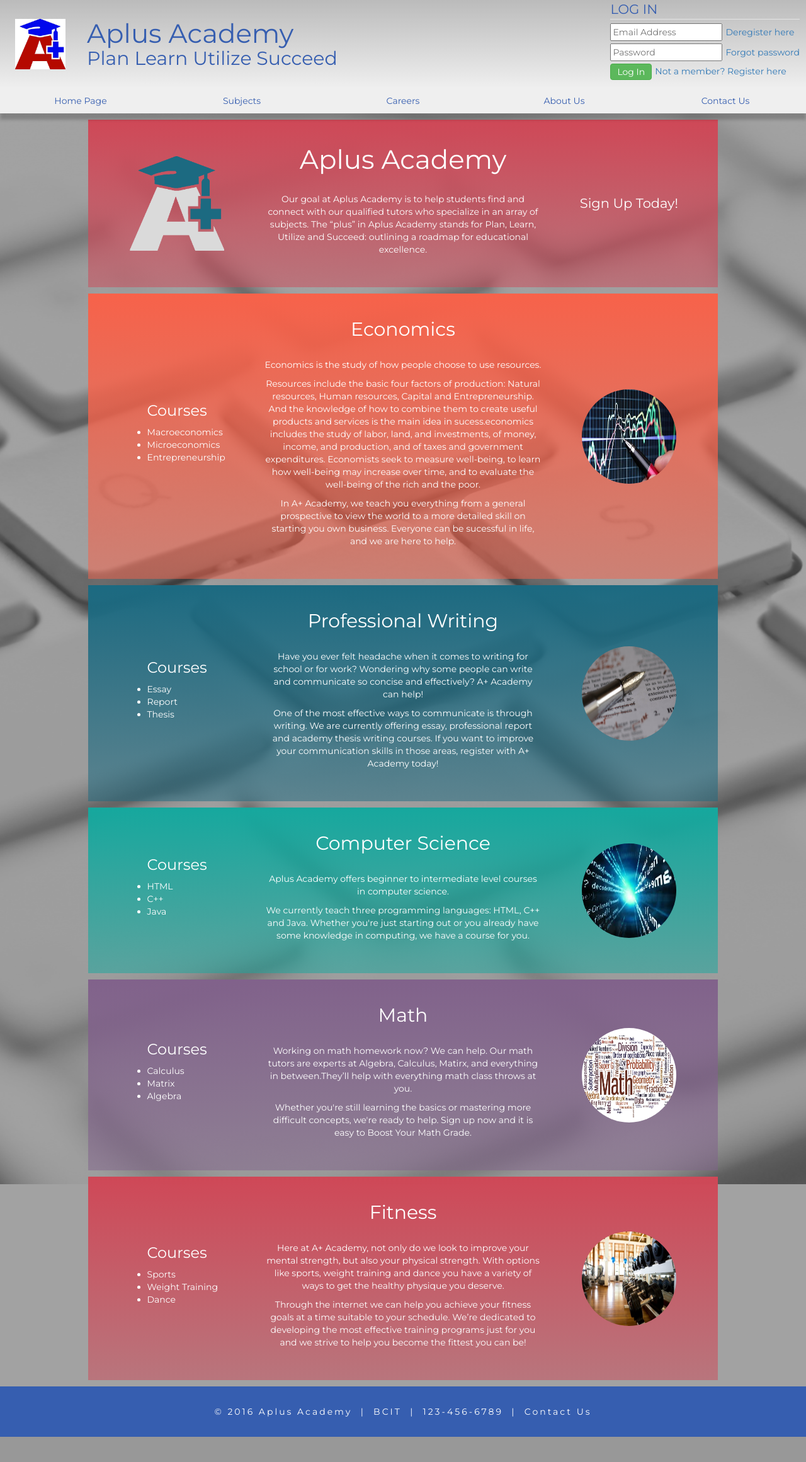
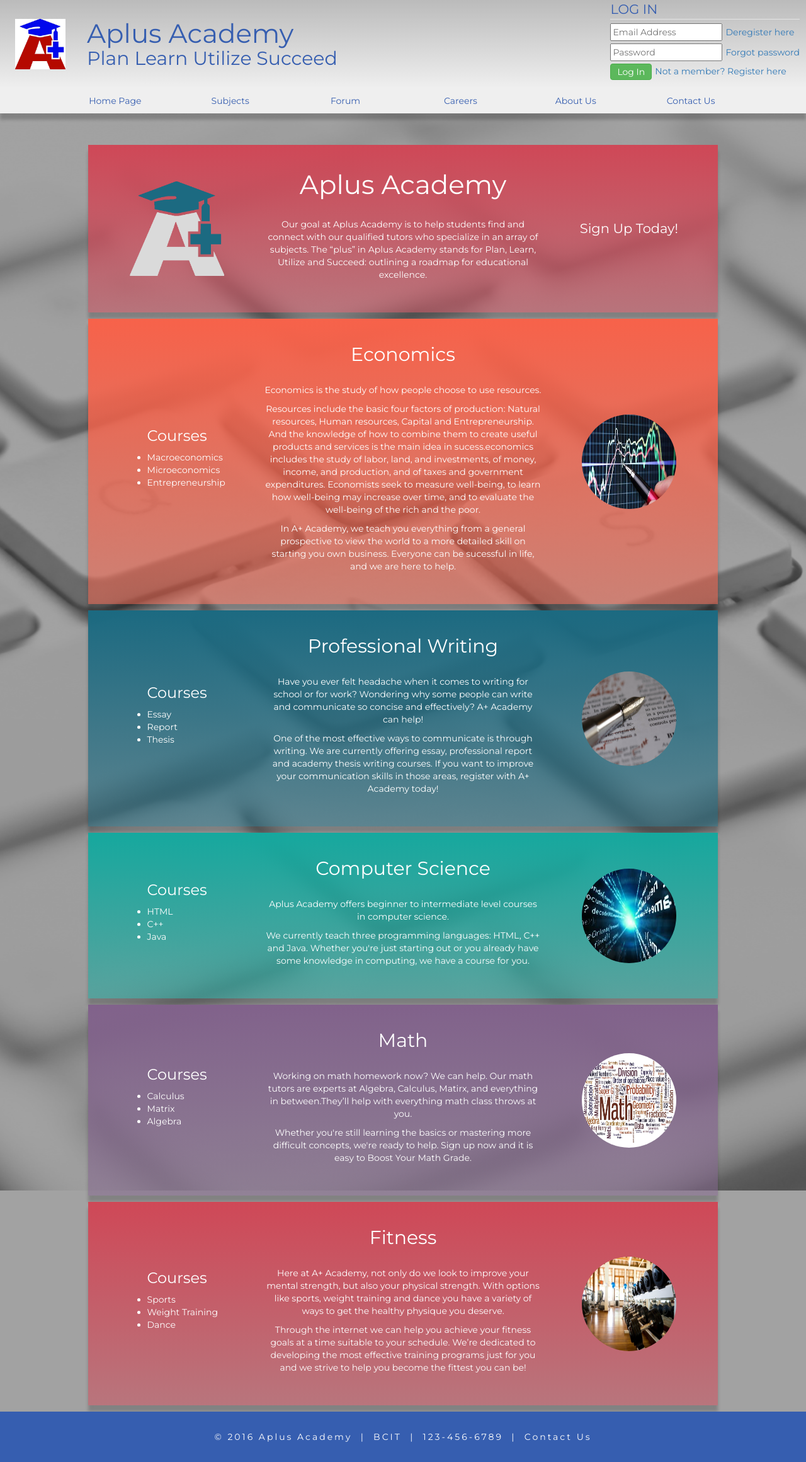
Before and after one commit to KentHuangProjects/AplusAcademy-TutoringWebsite-G9, a PHP site: page / in a window 1280 px wide. Shown: the whole page at 63% size. Before the commit the page ends 2281 px from the top, so only its background shows below. Run offline with PHP 8.4, Linux system fonts and the light colour scheme.

Commit message:
Added forum link to nav.

```diff
--- a/header.php
+++ b/header.php
@@ -88,9 +88,7 @@
 	    <!-- navigation -->
 	    <div class="wrapper">
 	        <ul id="navbar">
-		        <li>
-		            <a href="/index.php">Home Page</a>
-		        </li>
+		        <li><a href="/index.php">Home Page</a></li>
 		        <li><a href="#">Subjects</a>
 			        <ul>
 				        <li class="subject"><a href="/subjects/subject_economy.html">Economics</a>
@@ -134,7 +132,7 @@
 					    </li>
 				    </ul>
 		        </li>
-
+                <li><a href="#">Forum</a></li>
 		        <li><a href="/career.php">Careers</a></li>
 		        <li><a href="/about.html">About Us</a></li>
 		        <li><a href="/contact_us.html">Contact Us</a></li>
--- a/style/base.css
+++ b/style/base.css
@@ -89,9 +89,10 @@ body {
     z-index: 10;
 	margin: 0;
 	padding: 0;
-	float: left;
     width: 100%;
     box-shadow: 0px 10px 5px rgba(0,0,0,0.2);
+    background-color: #efefef;
+    text-align: center;
 }
 
 #navbar ul {
@@ -101,13 +102,12 @@ body {
 #navbar li{
     z-index: 1;
 	list-style-type: none;
-	float: left;
-	width: 20%;
+	width: 14%;
 	text-align: center;
 	position: relative;
 	color: #08090A;
     background: #efefef;
-	display: inline;
+	display: inline-block;
 }
 
 #navbar li.subject {
--- a/style/style_home.css
+++ b/style/style_home.css
@@ -25,6 +25,7 @@ h1 {
     padding:20px;
     margin: 10px 0px;
     text-align: center;
+    box-shadow: 0px 10px 5px rgba(0,0,0,0.2);
   }
 
 /* Alternate background colors for content blocks */
```
Also changed, not shown: images/economics_background.jpg (deleted), images/economics_background.png (deleted), 1 other file.
